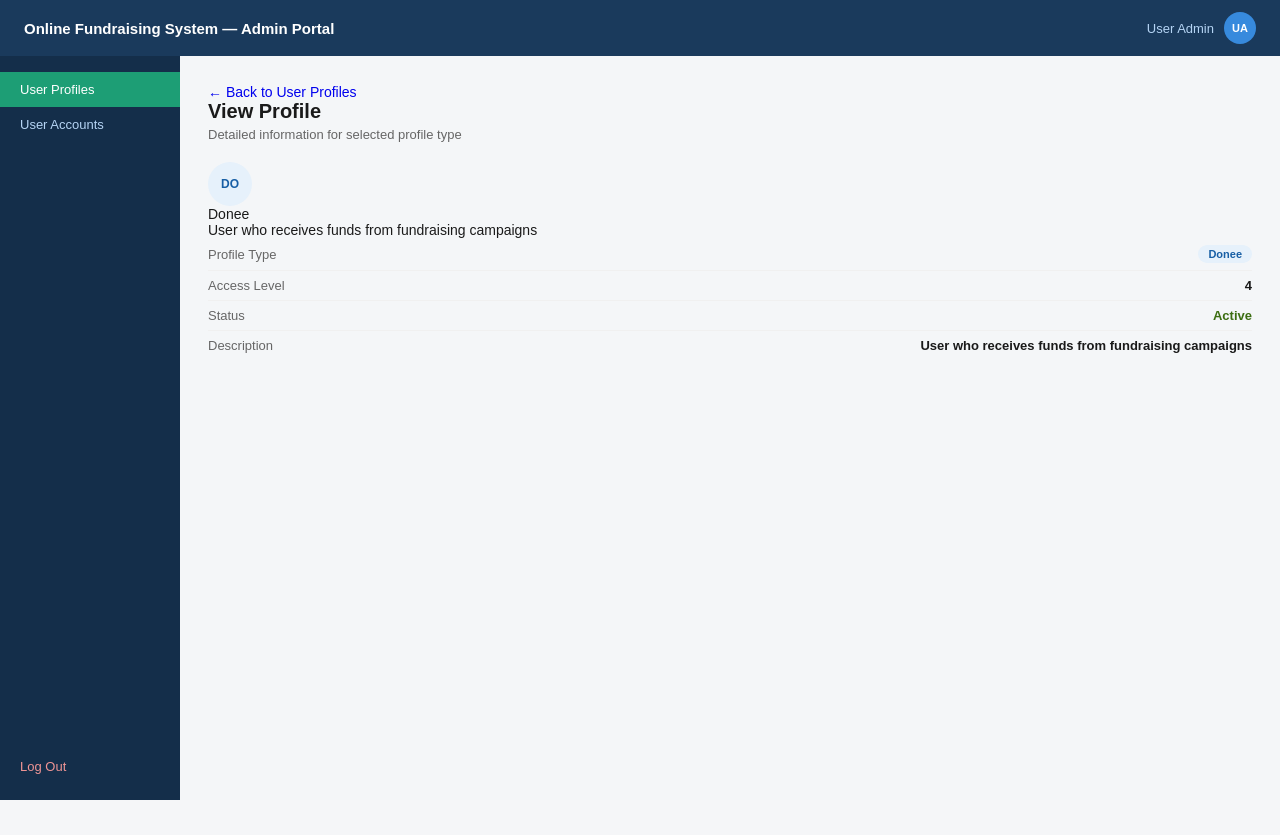
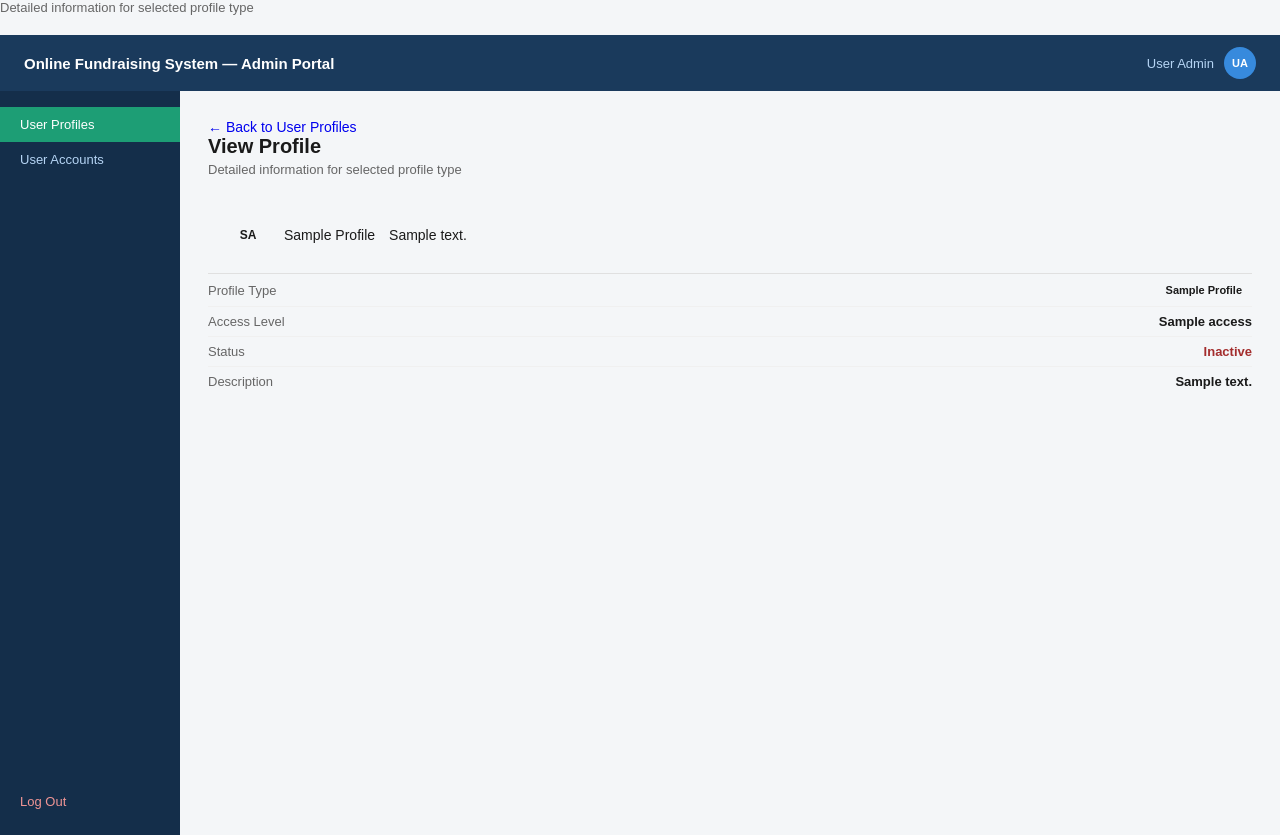
Before and after one commit to reallymeh/CSIT314-T01-gohelpme, a Flask app: template templates/UserAdminViewProfile.html in a window 1280 px wide. Before the commit the page ends 800 px from the top, so only its background shows below. Run offline with Flask 3, Linux system fonts and the light colour scheme; the template is opened without the code that fills it: most values are stand-ins (such as "Sample title", 1, 10 or a date in 2020); parts of the project's set-up code (start-up, migrations or seed data) failed here and were passed over.

Commit message:
Integrated backend and frontend

```diff
--- a/templates/UserAdminViewProfile.html
+++ b/templates/UserAdminViewProfile.html
@@ -7,6 +7,7 @@
     <link rel="stylesheet" href="{{ url_for('static', filename='css/styles.css') }}">
 </head>
 <body>
+    <div class="page-sub">Detailed information for selected profile type</div>
 
     {# BCE BOUNDARY: ViewUserProfile #}
     {# User Story: As a user admin, I want to view a specific user profile so that I can get the specific user profile details #}
@@ -39,54 +40,60 @@
             <div class="page-title">View Profile</div>
             <div class="page-sub">Detailed information for selected profile type</div>
 
-            {# BACKEND: displayViewResult() — renders this card when ViewUserProfileController returns a profile #}
-            {# BACKEND: displayViewFail() — redirects back to dashboard if ViewUserProfileController returns None #}
+            {% if profile %}
             <div class="detail-card">
                 <div class="detail-top">
-                    {# BACKEND: Replace hardcoded icon-donee and DO with Jinja2 conditional based on profile.name #}
-                    {# Example: {% if profile.name == 'fund raiser' %}icon-fr{% elif profile.name == 'donee' %}icon-donee ... {% endif %} #}
-                    <div class="icon-circle icon-donee">DO</div>
-                    <div>
-                        {# BACKEND: Replace "Donee" with {{ profile.name | title }} #}
-                        <div class="detail-title">Donee</div>
-                        {# BACKEND: Replace hardcoded description with {{ profile.description }} #}
-                        <div class="detail-desc">User who receives funds from fundraising campaigns</div>
+                    <div class="card-top">
+                        <div class="icon-circle
+                            {% if profile.name == 'fund raiser' %}icon-fr
+                            {% elif profile.name == 'donee' %}icon-donee
+                            {% elif profile.name == 'platform manager' %}icon-pm
+                            {% elif profile.name == 'user admin' %}icon-admin
+                            {% endif %}">
+                            {{ profile.name[:2] | upper }}
+                        </div>
+
+                        <div class="detail-title">{{profile.name | title | replace('_', ' ')}}</div>
+                        <div class="detail-desc">{{ profile.description | default('Description not available') }}</div>
                     </div>
                 </div>
 
                 <div class="detail-body">
                     <div class="field-row">
                         <span class="field-label">Profile Type</span>
-                        {# BACKEND: Replace badge-donee and "Donee" with Jinja2 conditional based on profile.name #}
-                        {# Example: badge-fr for fund raiser, badge-donee for donee, badge-pm for platform manager, badge-admin for user admin #}
-                        <span class="badge badge-donee">Donee</span>
+                        <span class="badge badge-{{ profile.name | lower | replace(' ', '-') }}">
+                            {{ profile.name | title | replace('_', ' ') }}
+                        </span>
                     </div>
                     <div class="field-row">
                         <span class="field-label">Access Level</span>
-                        {# BACKEND: Replace hardcoded 4 with {{ profile.access }} #}
-                        <span class="field-val">4</span>
+                        <span class="field-val">{{ profile.access  }}</span>
                     </div>
                     <div class="field-row">
                         <span class="field-label">Status</span>
-                        {# BACKEND: Replace with {% if profile.status == 1 %}status-active{% else %}status-suspended{% endif %} #}
-                        {# BACKEND: Replace "Active" with {% if profile.status == 1 %}Active{% else %}Inactive{% endif %} #}
-                        <span class="field-val status-active">Active</span>
+                        <span class="field-val {{ 'status-active' if profile.status == 1 else 'status-suspended' }}">
+                            {{ 'Active' if profile.status == 1 else 'Inactive' }}
+                        </span>
                     </div>
                     <div class="field-row">
                         <span class="field-label">Description</span>
-                        {# BACKEND: Replace hardcoded description with {{ profile.description }} #}
-                        <span class="field-val">User who receives funds from fundraising campaigns</span>
+                        <span class="field-val">{{ profile.description }}</span>
                     </div>
                 </div>
 
             </div>
+            {% else %}
+            <div class="error-message">
+                <p>Fail to load</p>
+            </div>
+            {% endif %}
             {# No Update or Suspend buttons here — actions are on the dashboard only #}
-
         </div>
 
     </div>
 
     <script>
+        /*
         // BCE BOUNDARY: ViewUserProfile
         // displayViewResult() — called on page load
         // renders UserProfile details returned from ViewUserProfileController
@@ -97,18 +104,11 @@
             }
         }
 
-        // BCE BOUNDARY: displayViewFail()
-        // called when ViewUserProfileController returns None
-        // redirects back to dashboard
-        function displayViewFail() {
-            alert("Profile not found!");
-            window.location.href = '/admin/userprofile';
-        }
-
         // BCE BOUNDARY: Call displayViewResult() on page load
         window.onload = function() {
             displayViewResult();
         };
+        */
     </script>
 
 </body>
```
